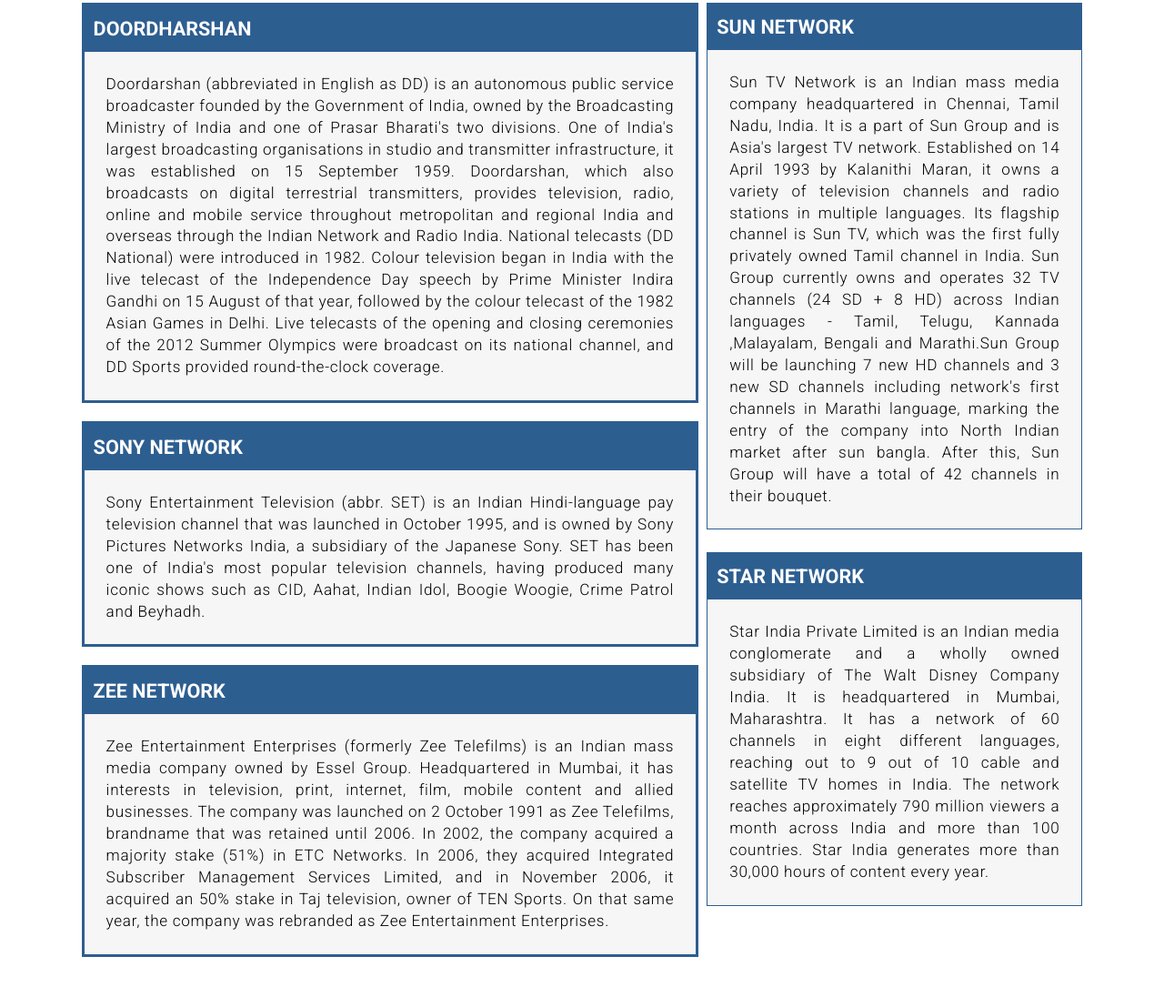
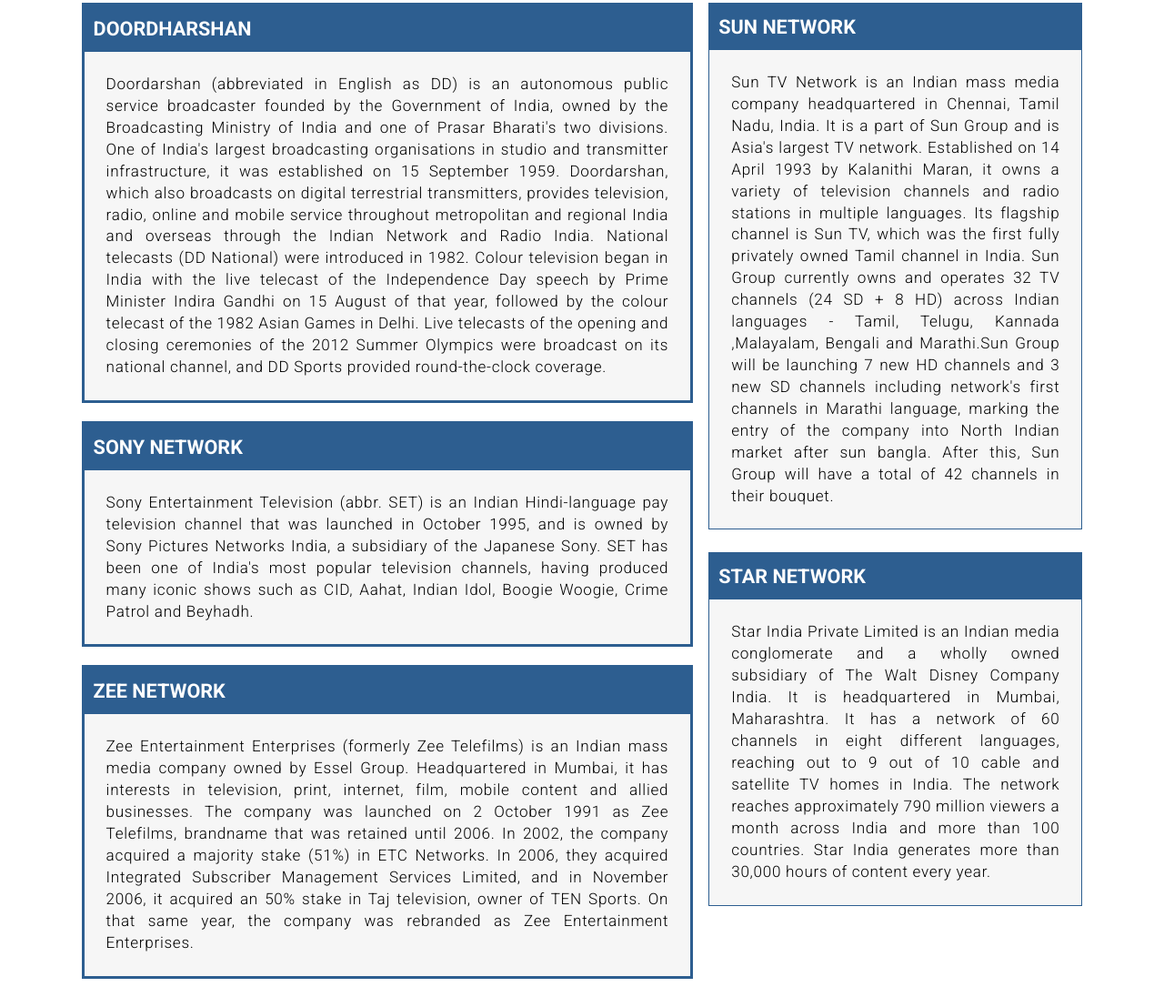
Before and after one commit to Hariharan482/UI_trng, a plain HTML site: page Television in India/index.html in a window 1280 px wide. Shown: the part 116-1212 px from the top of the page at 91% size. Before the commit the page ends 1188 px from the top, so only its background shows below. Drawn offline with Linux system fonts and the light colour scheme.

Commit message:
Exercise5

```diff
--- a/Television in India/css/index.css
+++ b/Television in India/css/index.css
@@ -23,9 +23,11 @@
     font-weight: 700;
 }
 .left-container{
-
     float: left;
     width: 61.1%;
+
+}
+.left-containers{
     margin-bottom: 20px;
     border: solid rgb(45 , 94, 144);
     background-color: rgb(246, 246, 246);
@@ -33,11 +35,12 @@
 .right-container{
     float: right;
     width: 37.35%;
+}
+.right-containers{
     margin-bottom: 25px;
     border: 1px solid rgb(45 , 94, 144);
     background-color: rgb(246, 246, 246);
 }
-
 .innerdiv1 {
     width: 100%;
     box-sizing: border-box;
--- a/Television in India/index.html
+++ b/Television in India/index.html
@@ -13,18 +13,39 @@
         <!--HEADER ENDS-->
         <!--MAIN STARTS-->
         <main>
-            <!--SECTION STARTS-->
+            <!--MAIN SECTION STARTS-->
             <section class="section1">
+                <!--LEFT SECTION STARTS-->
+                <section class="left-container">
                 <!--1st LEFT CONTAINER STARTS-->
-                <div class="left-container">
+                    <div class="left-containers">
                         <!--HEADING OF LEFT CONTAINER-->
                         <div class="innerdiv1">DOORDHARSHAN</div>
                         <!--CONTENT OF LEFT CONTAINER-->
                         <p class="paragrph">Doordarshan (abbreviated in English as DD) is an autonomous public service broadcaster founded by the Government of India, owned by the Broadcasting Ministry of India and one of Prasar Bharati's two divisions. One of India's largest broadcasting organisations in studio and transmitter infrastructure, it was established on 15 September 1959. Doordarshan, which also broadcasts on digital terrestrial transmitters, provides television, radio, online and mobile service throughout metropolitan and regional India and overseas through the Indian Network and Radio India. National telecasts (DD National) were introduced in 1982. Colour television began in India with the live telecast of the Independence Day speech by Prime Minister Indira Gandhi on 15 August of that year, followed by the colour telecast of the 1982 Asian Games in Delhi. Live telecasts of the opening and closing ceremonies of the 2012 Summer Olympics were broadcast on its national channel, and DD Sports provided round-the-clock coverage.</p>
                     </div>
                 <!--1st LEFT CONTAINER ENDS-->
+                <!--2nd LEFT CONTAINER STARTS-->
+                    <div class="left-containers">
+                        <!--HEADING OF LEFT CONTAINER-->
+                        <div class="innerdiv1">SONY NETWORK</div>
+                        <p class="paragrph">Sony Entertainment Television (abbr. SET) is an Indian Hindi-language pay television channel that was launched in October 1995, and is owned by Sony Pictures Networks India, a subsidiary of the Japanese Sony. SET has been one of India's most popular television channels, having produced many iconic shows such as CID, Aahat, Indian Idol, Boogie Woogie, Crime Patrol and Beyhadh.</p>
+                    </div>
+                <!--2nd LEFT CONTAINER ENDS-->
+                <!--3rd LEFT CONTAINER STARTS-->
+                    <div class="left-containers">
+                        <!--HEADING OF LEFT CONTAINER-->
+                        <div class="innerdiv1">ZEE NETWORK</div>
+                        <!--CONTENT OF LEFT CONTAINER-->
+                        <p class="paragrph">Zee Entertainment Enterprises (formerly Zee Telefilms) is an Indian mass media company owned by Essel Group. Headquartered in Mumbai, it has interests in television, print, internet, film, mobile content and allied businesses. The company was launched on 2 October 1991 as Zee Telefilms, brandname that was retained until 2006. In 2002, the company acquired a majority stake (51%) in ETC Networks. In 2006, they acquired Integrated Subscriber Management Services Limited, and in November 2006, it acquired an 50% stake in Taj television, owner of TEN Sports. On that same year, the company was rebranded as Zee Entertainment Enterprises.</p>
+                    </div>
+                <!--3rd LEFT CONTAINER ENDS-->
+                </section>
+            <!--LEFT SECTION ENDS-->
+            <!--RIGHT SECTION STARTS-->
+                <section class="right-container">
                     <!--1st RIGHT CONTAINER STARTS-->
-                <div class="right-container">
+                    <div class="right-containers">
                         <!--HEADING OF RIGHT CONTAINER-->
                         <div class="innerdiv1">SUN NETWORK</div>
                         <!--CONTENT OF RIGHT CONTAINER-->
@@ -32,15 +53,8 @@
                             April 1993 by Kalanithi Maran, it owns a variety of television channels and radio stations in multiple languages. Its flagship channel is Sun TV, which was the first fully privately owned Tamil channel in India. Sun Group currently owns and operates 32 TV channels (24 SD + 8 HD) across Indian languages - Tamil, Telugu, Kannada ,Malayalam, Bengali and Marathi.Sun Group will be launching 7 new HD channels and 3 new SD channels including network's first channels in Marathi language, marking the entry of the company into North Indian market after sun bangla. After this, Sun Group will have a total of 42 channels in their bouquet.</p>
                     </div>
                      <!--1st RIGHT CONTAINER ENDS-->
-                <!--2nd LEFT CONTAINER STARTS-->
-                <div class="left-container">
-                    <!--HEADING OF LEFT CONTAINER-->
-                    <div class="innerdiv1">SONY NETWORK</div>
-                    <p class="paragrph">Sony Entertainment Television (abbr. SET) is an Indian Hindi-language pay television channel that was launched in October 1995, and is owned by Sony Pictures Networks India, a subsidiary of the Japanese Sony. SET has been one of India's most popular television channels, having produced many iconic shows such as CID, Aahat, Indian Idol, Boogie Woogie, Crime Patrol and Beyhadh.</p>
-                </div>
-                <!--2nd LEFT CONTAINER ENDS-->
                      <!--2nd RIGHT CONTAINER STARTS-->
-                <div class="right-container">
+                    <div class="right-containers">
                         <!--HEADING OF RIGHT CONTAINER-->
                         <div class="innerdiv1">STAR NETWORK</div>
                         <!--CONTENT OF RIGHT CONTAINER-->
@@ -48,17 +62,11 @@
                             India. It is headquartered in Mumbai, Maharashtra. It has a network of 60 channels in eight different languages, reaching out to 9 out of 10 cable and satellite TV homes in India. The network reaches approximately 790 million viewers a month across India and more than 100 countries. Star India generates more than 30,000 hours of content every year.</p>
                     </div>
                     <!--2nd RIGHT CONTAINER ENDS-->
-                <!--3rd LEFT CONTAINER STARTS-->
-                <div class="left-container">
-                    <!--HEADING OF LEFT CONTAINER-->
-                    <div class="innerdiv1">ZEE NETWORK</div>
-                    <!--CONTENT OF LEFT CONTAINER-->
-                    <p class="paragrph">Zee Entertainment Enterprises (formerly Zee Telefilms) is an Indian mass media company owned by Essel Group. Headquartered in Mumbai, it has interests in television, print, internet, film, mobile content and allied businesses. The company was launched on 2 October 1991 as Zee Telefilms, brandname that was retained until 2006. In 2002, the company acquired a majority stake (51%) in ETC Networks. In 2006, they acquired Integrated Subscriber Management Services Limited, and in November 2006, it acquired an 50% stake in Taj television, owner of TEN Sports. On that same year, the company was rebranded as Zee Entertainment Enterprises.</p>
-                </div>
-                <!--3rd LEFT CONTAINER ENDS-->
                 </section>
-            <!--SECTION STARTS-->
+            <!--RIGHT SECTION ENDS-->
+            </section>
+        <!--MAIN SECTION ENDS-->
         </main>
-        <!--SECTION STARTS-->
+        <!--MAIN ENDS-->
     </body>
 </html>
```
Also changed, not shown: 1 other file. Lines whose indentation alone changed are shown as unchanged.
